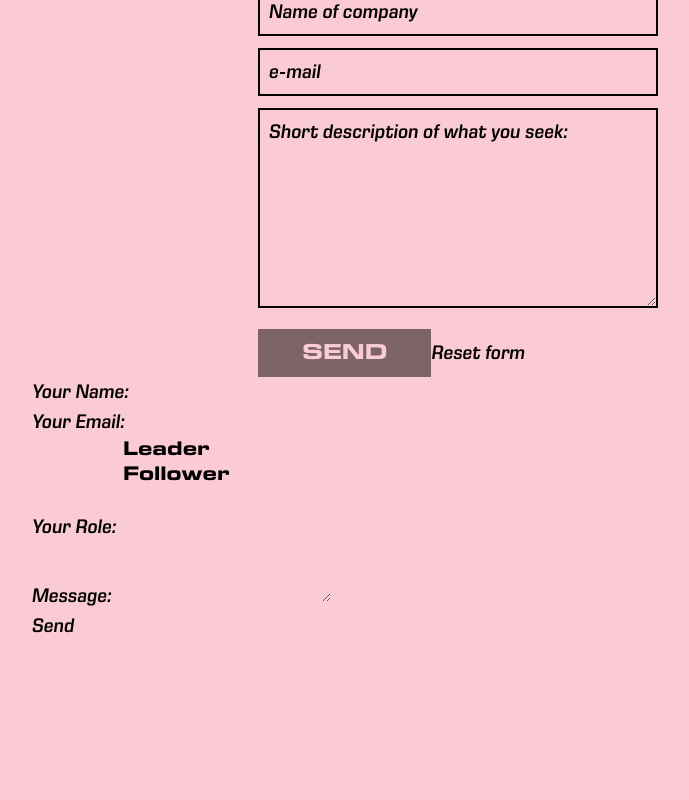
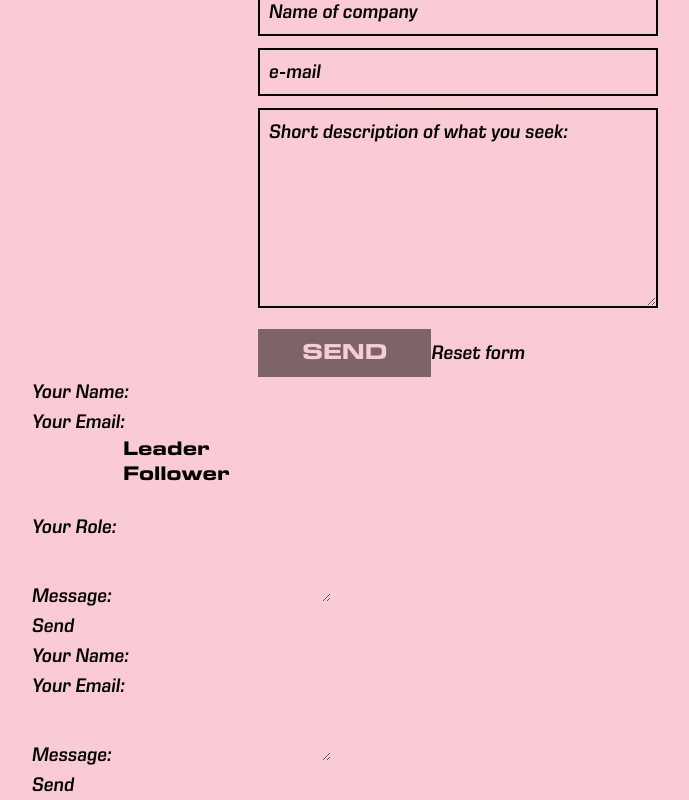
Before and after one commit to manopizzano/web-mano, a React (Create React App) app: page / in a window 1280 px wide. Shown: the part 3888-4688 px from the top of the page, without its empty margins (182-871 px from the left). Before the commit the page ends 4566 px from the top, so only its background shows below. Built offline with nearby package versions, Linux system fonts and the light colour scheme; no server answers.

Commit message:
added test form + console log for response

```diff
--- a/src/components/FormBusiness.js
+++ b/src/components/FormBusiness.js
@@ -45,6 +45,7 @@ export default class FormBusiness extends Component {
         body: this.encode({ 'form-name': 'Bedriftsskjema', ...data })
       })
         .then(response => {
+          console.log(response)
           this.setState({
             success: true,
             submitted: true
@@ -52,6 +53,7 @@ export default class FormBusiness extends Component {
         })
         .catch(error => {
           // console.log(error)
+          console.log(error)
           this.setState({
             success: false,
             submitted: true,
--- /dev/null
+++ b/src/components/TestForm.js
@@ -0,0 +1,73 @@
+import React from 'react'
+
+const encode = data => {
+  return Object.keys(data)
+    .map(key => encodeURIComponent(key) + '=' + encodeURIComponent(data[key]))
+    .join('&')
+}
+
+export default class ContactForm extends React.Component {
+  constructor(props) {
+    super(props)
+    this.state = { name: '', email: '', message: '' }
+  }
+
+  /* Here’s the juicy bit for posting the form submission */
+
+  handleSubmit = e => {
+    fetch('/', {
+      method: 'POST',
+      headers: { 'Content-Type': 'application/x-www-form-urlencoded' },
+      body: encode({ 'form-name': 'contact', ...this.state })
+    })
+      .then(() => alert('Success!'))
+      .catch(error => alert(error))
+
+    e.preventDefault()
+  }
+
+  handleChange = e => this.setState({ [e.target.name]: e.target.value })
+
+  render() {
+    const { name, email, message } = this.state
+    return (
+      <form onSubmit={this.handleSubmit}>
+        <p>
+          <label>
+            Your Name:{' '}
+            <input
+              type="text"
+              name="name"
+              value={name}
+              onChange={this.handleChange}
+            />
+          </label>
+        </p>
+        <p>
+          <label>
+            Your Email:{' '}
+            <input
+              type="email"
+              name="email"
+              value={email}
+              onChange={this.handleChange}
+            />
+          </label>
+        </p>
+        <p>
+          <label>
+            Message:{' '}
+            <textarea
+              name="message"
+              value={message}
+              onChange={this.handleChange}
+            />
+          </label>
+        </p>
+        <p>
+          <button type="submit">Send</button>
+        </p>
+      </form>
+    )
+  }
+}
--- a/src/components/pages/FrontPage.js
+++ b/src/components/pages/FrontPage.js
@@ -4,6 +4,7 @@ import { Section } from '../Utilities'
 import Food from '../Food'
 import FormBusiness from '../FormBusiness'
 import Divider from '../Divider'
+import TestForm from '../TestForm'
 
 export default class FrontPage extends Component {
   render() {
@@ -20,6 +21,7 @@ export default class FrontPage extends Component {
           desc="Nullam quis risus eget urna mollis ornare vel eu leo. Maecenas sed diam eget risus varius blandit sit amet."
         >
           <FormBusiness />
+          <TestForm />
         </Section>
       </div>
     )
```
